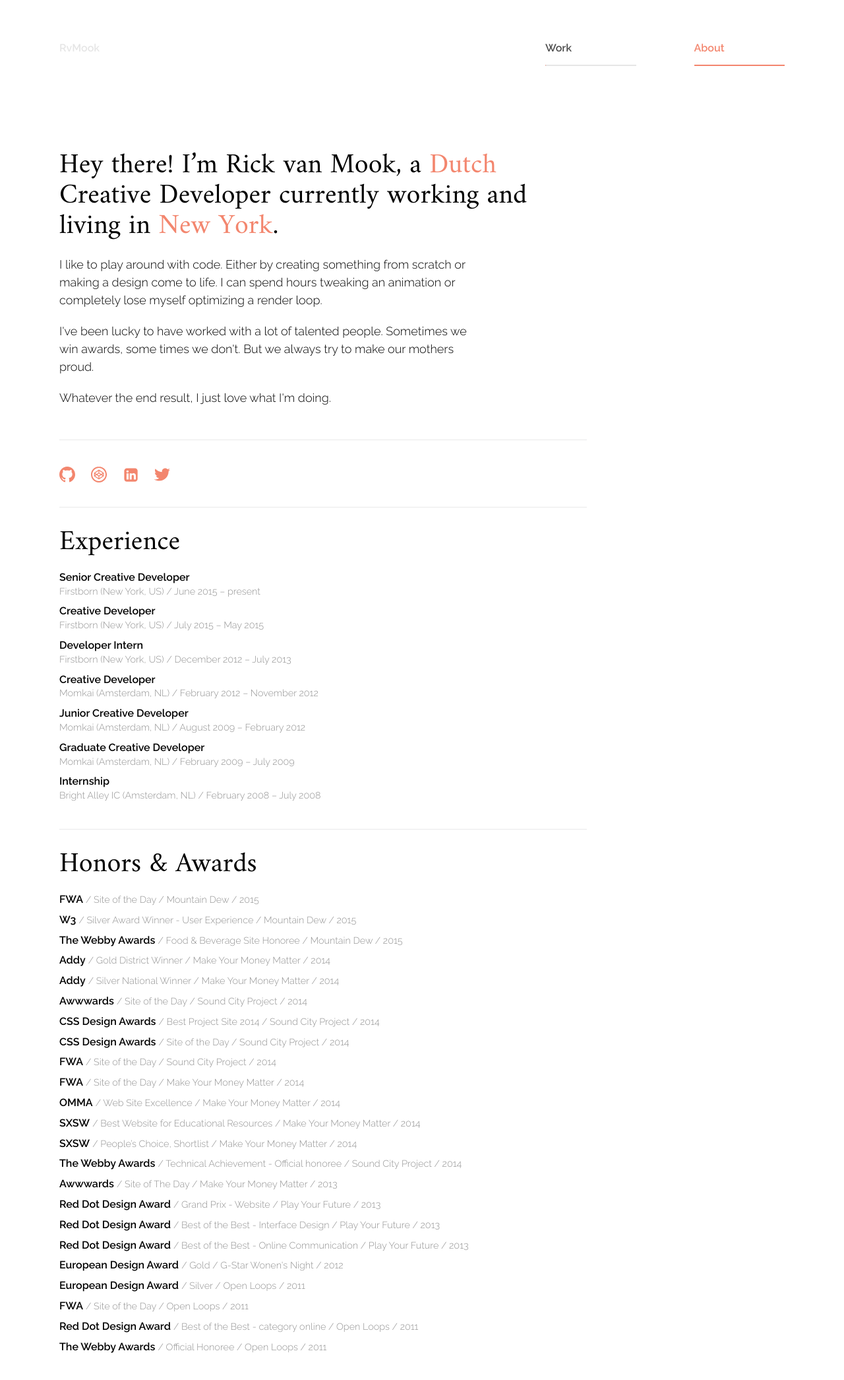
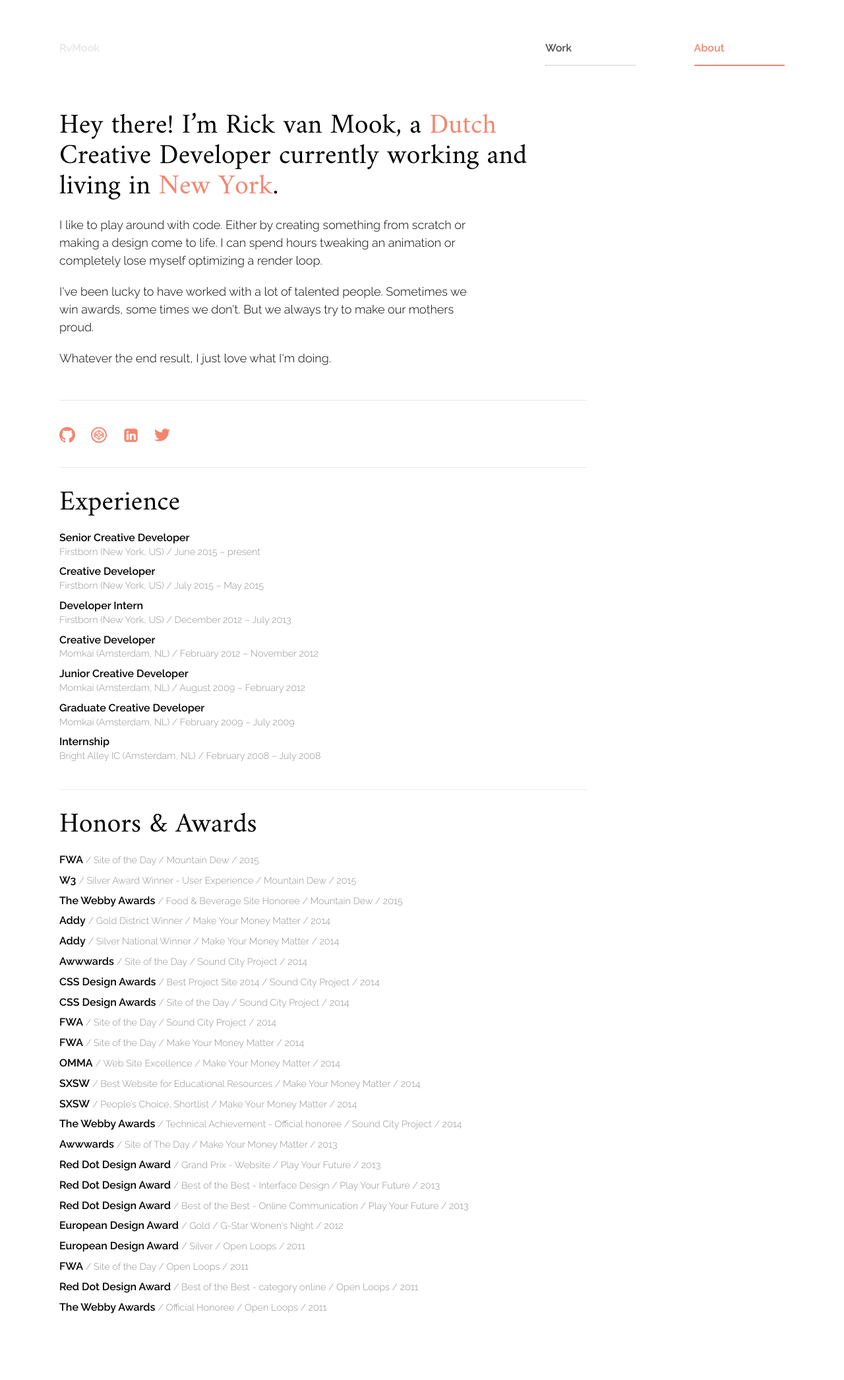
Before and after one commit to rickvanmook/rickvanmook.github.io, a Jekyll site: the page built from about.html, in a window 1280 px wide. Shown: the whole page at 66% size. Built offline with Jekyll 4.4.1, drawn with Linux system fonts in a browser that asks for light colours; nearby versions of some CDN libraries; some web fonts are replaced; after the commit the page ends 2031 px from its top, so only the background shows below that.

Commit message:
Updated responsive margins

```diff
--- a/_sass/_about.scss
+++ b/_sass/_about.scss
@@ -8,7 +8,8 @@
 
 .about__wrapper {
 
-	margin: 60px auto;
+	margin: 0 auto;
+	@include fluid-value(margin-bottom, 30px, 60px);
 	min-height: 100%;
 }
 
@@ -17,7 +18,8 @@
 
 	width: 97%;
 	@include fluid-value(max-width, 255px, 800px);
-	padding: 30px 0;
+	@include fluid-value(padding-top, 15px, 30px);
+	@include fluid-value(padding-bottom, 15px, 30px);
 
 	&--divider {
 
@@ -28,8 +30,7 @@
 
 		font-family: $font-serif;
 		line-height: 1.1;
-		margin-bottom: 20px;
-
+		@include fluid-value(margin-bottom, 10px, 20px);
 		@include fluid-value(font-size, 20px, 42px);
 	}
 
@@ -37,15 +38,14 @@
 
 		font-family: $font-serif;
 		line-height: 1.1;
-		margin-bottom: 20px;
+		@include fluid-value(margin-bottom, 10px, 20px);
 		@include fluid-value(font-size, 20px, 42px);
 	}
 
 	p {
 
 		font-family: $font-sans;
-		margin-bottom: 20px;
-
+		@include fluid-value(margin-bottom, 10px, 20px);
 		@include fluid-value(font-size, 12px, 18px);
 		@include fluid-value(max-width, 255px, 650px);
 	}
@@ -59,7 +59,7 @@
 .about__section__social {
 
 	display: inline-block;
-	margin-right: 20px;
+	@include fluid-value(margin-right, 10px, 20px);
 	margin-top: 10px;
 }
 
@@ -67,7 +67,7 @@
 
 	fill: $primary;
 	width: 24px;
-	height: 24px;
+	@include fluid-value(height, 18px, 24px);
 }
 
 .about__list {
```
